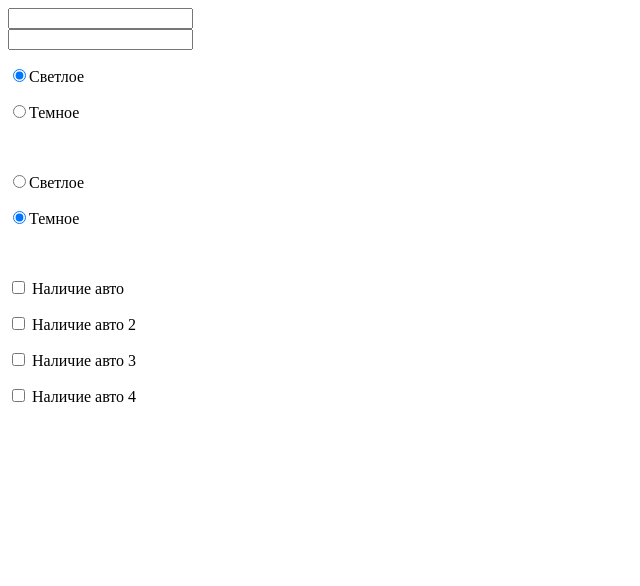
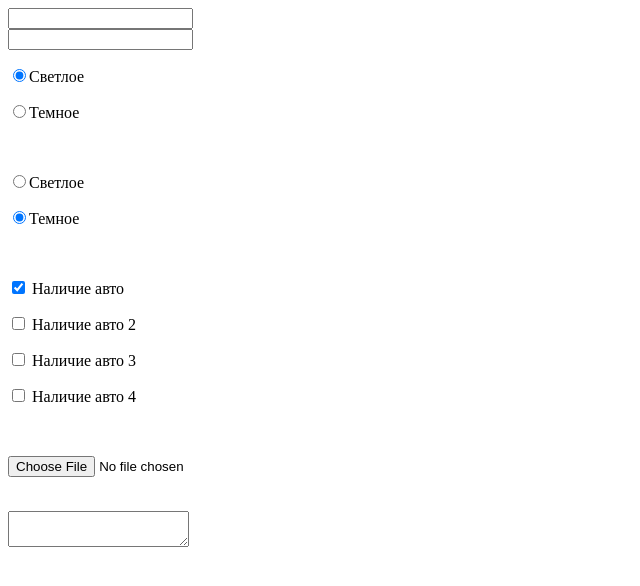
Before and after one commit to Advya/website-layout, a plain HTML site: page index.html in a window 1280 px wide. Shown: the whole page, without its empty margins (0-640 px from the left). Drawn offline with Linux system fonts and the light colour scheme.

Commit message:
Update index.html

```diff
--- a/index.html
+++ b/index.html
@@ -25,10 +25,18 @@
         </div>
         <br />
         <div>
-            <p><input type="checkbox" name="car" value="yes" /> Наличие авто</p>
+            <p><input checked type="checkbox" name="car" value="yes" /> Наличие авто</p>
             <p><input type="checkbox" name="car2" value="yes" /> Наличие авто 2</p>
             <p><input type="checkbox" name="car3" value="yes" /> Наличие авто 3</p>
             <p><input type="checkbox" name="car4" value="yes" /> Наличие авто 4</p>
         </div>
+        <br />
+        <div>
+            <p><input type="file" name="foto"></p>
+        </div>
+        <br />
+        <div>
+            <textarea name="text"></textarea>
+        </div>
     </body>
 </html>
```
